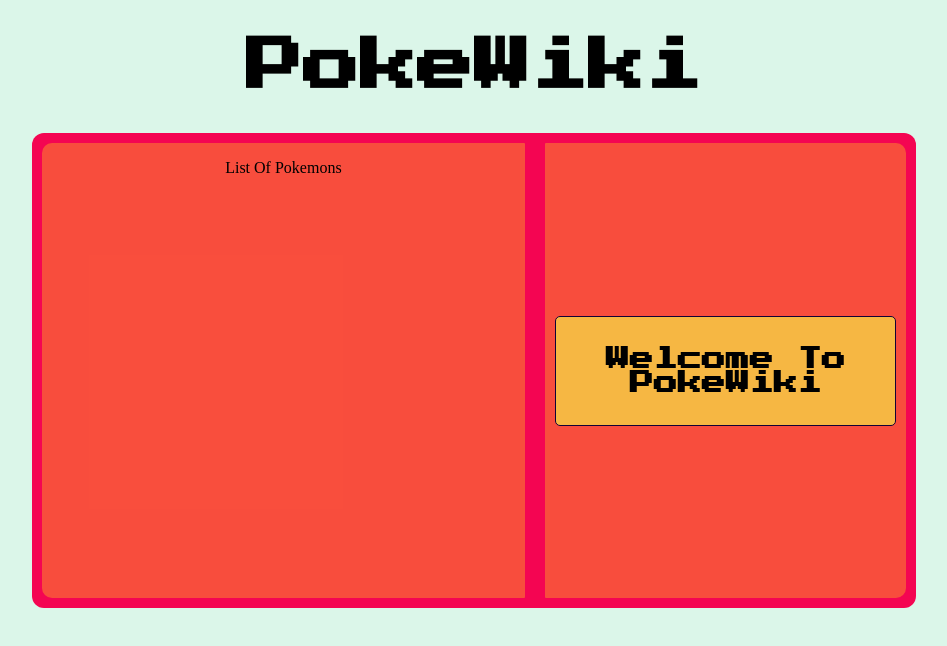
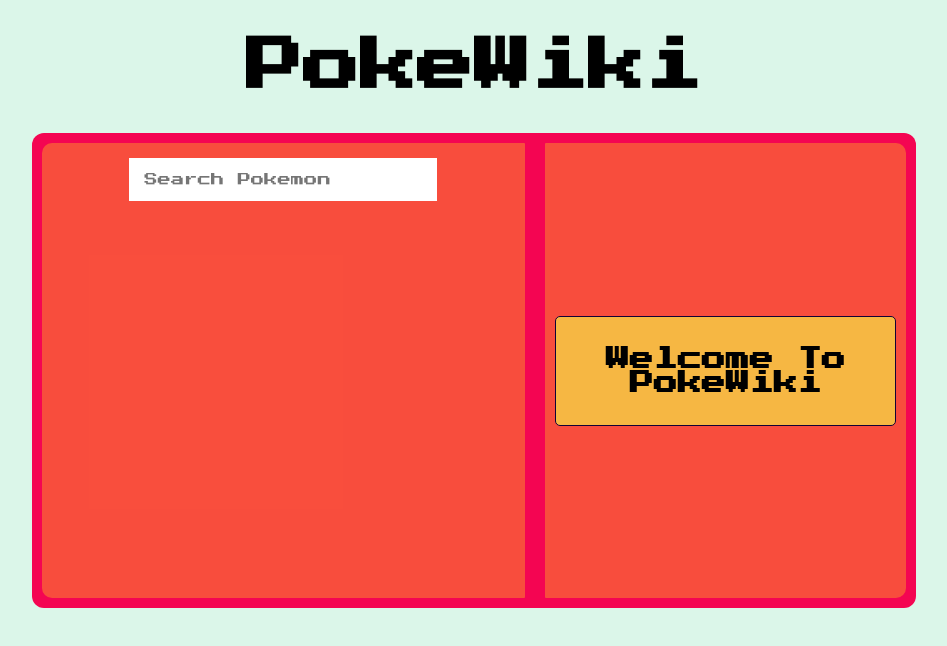
Before and after one commit to aromalsanthosh/pokewiki, a React (Create React App) app: page / in a window 1280 px wide. Shown: the top 646 px of the page, without its empty margins (166-1113 px from the left). Built offline with nearby package versions, Linux system fonts and the light colour scheme.

Commit message:
Completed SearchBox 👀🔍

```diff
--- a/src/components/Pokewiki/Pokewiki.tsx
+++ b/src/components/Pokewiki/Pokewiki.tsx
@@ -1,12 +1,13 @@
 import React from 'react'
 import PokeSearchResults from '../PokeSearchResults/PokeSearchResults'
+import SearchBox from '../SearchBox/SearchBox'
 import './Pokewiki.css'
 
 const Pokewiki = () =>{
     return (
         <div className="pokewiki-container">
             <div className="pokelist-container">
-                <p>List Of Pokemons</p>
+                <SearchBox/>
             </div>
             <div className="pokesearchresult-container">
                 <PokeSearchResults/>
--- /dev/null
+++ b/src/components/SearchBox/SearchBox.css
@@ -0,0 +1,7 @@
+.search{
+    border: none;
+    padding: 15px;
+    border: 1px solid #12136;
+    margin: 15px;
+    font-family: "Press Start 2P", cursive;
+}
--- /dev/null
+++ b/src/components/SearchBox/SearchBox.tsx
@@ -0,0 +1,14 @@
+import React from 'react'
+import './SearchBox.css'
+
+function SearchBox() {
+    return (
+        <input
+            className="search"
+            type="search"
+            placeholder="Search Pokemon"
+        />
+    )
+}
+
+export default SearchBox
```
